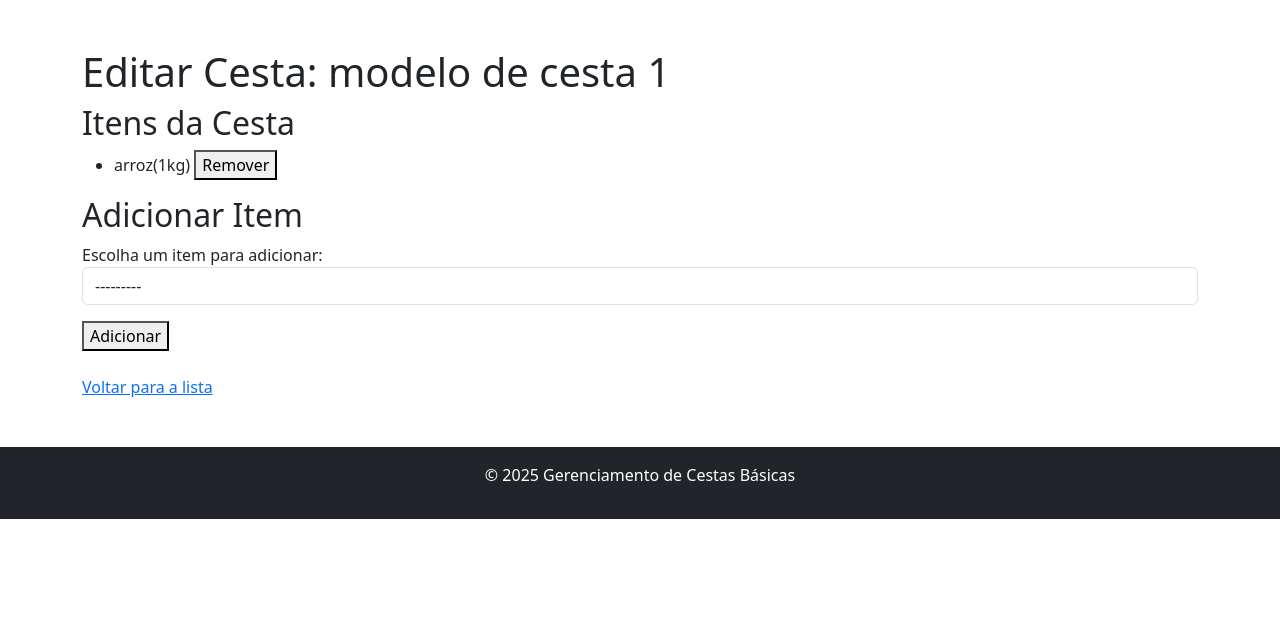
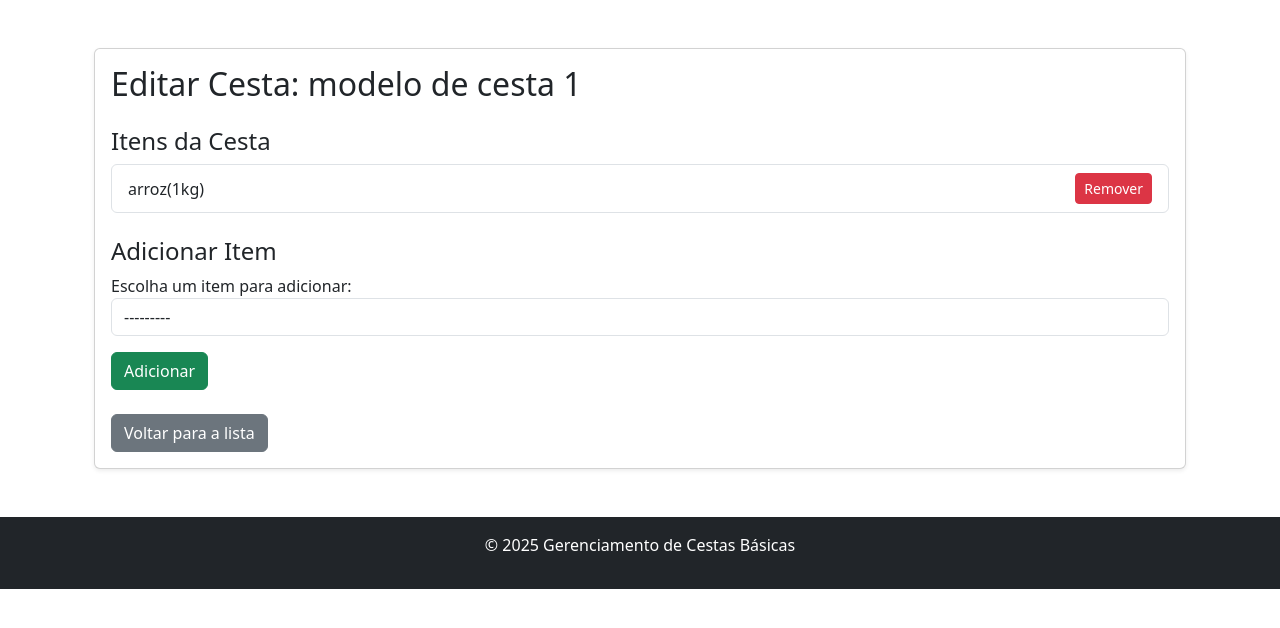
Before and after one commit to anderson1904/projeto-integrador, a Django app: page /home/cestas/10/editar/ in a window 1280 px wide. Shown: the part 88-716 px from the top of the page. Run offline with Django 5.2, Linux system fonts and the light colour scheme; data comes from the database, SQL or seed files in the repository.

Commit message:
Update itens-da-cesta.html

```diff
--- a/gerenciador/templates/itens-da-cesta.html
+++ b/gerenciador/templates/itens-da-cesta.html
@@ -1,35 +1,39 @@
 {% extends 'base.html' %}
 
 {% block content %}
-<head>
-    <meta charset="UTF-8">
-    <meta name="viewport" content="width=device-width, initial-scale=1.0">
-    <title>Editar Cesta</title>
-</head>
-<body>
-    <h1>Editar Cesta: {{ cesta.nome }}</h1>
+<div class="container mt-4">
+    <div class="card shadow-sm">
+        <div class="card-body">
+            <h2 class="card-title mb-4">Editar Cesta: {{ cesta.nome }}</h2>
 
-    <h2>Itens da Cesta</h2>
-    <ul>
+            <h4>Itens da Cesta</h4>
+            {% if cesta.Item_e_cesta.all %}
+                <ul class="list-group mb-4">
                     {% for item in cesta.Item_e_cesta.all %}
-            <li>
+                        <li class="list-group-item d-flex justify-content-between align-items-center">
                             {{ item.Nome }}
-                <form method="POST" action="{% url 'remover_item_cesta' cesta.id_Cesta item.ID_Item_Cesta %}" style="display:inline;">
+                            <form method="POST" action="{% url 'remover_item_cesta' cesta.id_Cesta item.ID_Item_Cesta %}">
                                 {% csrf_token %}
-                    <button type="submit">Remover</button>
+                                <button type="submit" class="btn btn-danger btn-sm">Remover</button>
                             </form>
                         </li>
                     {% endfor %}
                 </ul>
+            {% else %}
+                <p class="text-muted">Nenhum item nesta cesta ainda.</p>
+            {% endif %}
 
-    <h2>Adicionar Item</h2>
-    <form method="POST">
+            <h4 class="mt-4">Adicionar Item</h4>
+            <form method="POST" class="mt-2">
                 {% csrf_token %}
                 {{ form.as_p }}
-        <button type="submit">Adicionar</button>
+                <button type="submit" class="btn btn-success">Adicionar</button>
             </form>
 
-    <br>
-    <a href="{% url 'cestas_basicas' %}">Voltar para a lista</a>
-</body>
+            <div class="mt-4">
+                <a href="{% url 'cestas_basicas' %}" class="btn btn-secondary">Voltar para a lista</a>
+            </div>
+        </div>
+    </div>
+</div>
 {% endblock %}
```
Lines whose indentation alone changed are shown as unchanged.
